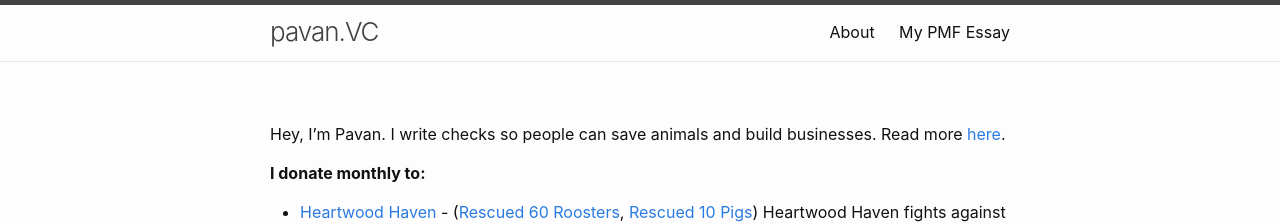
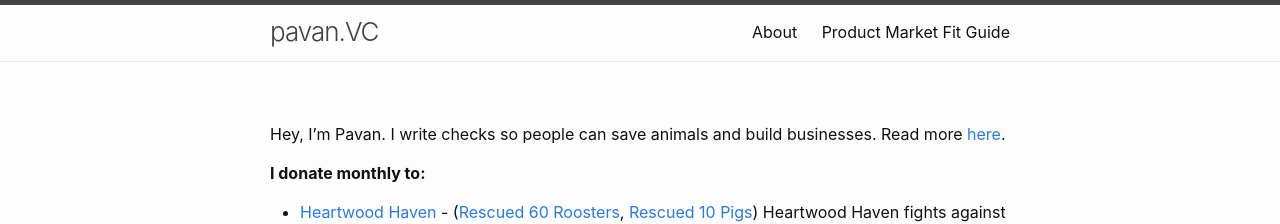
Before and after one commit to katpavan/katpavan.github.io, a Jekyll site: the page built from index.md, in a window 1280 px wide. Shown: the top 224 px of the page. Built offline with Jekyll 4.4.1, drawn with Linux system fonts in a browser that asks for light colours.

Commit message:
Update header.html

```diff
--- a/_includes/header.html
+++ b/_includes/header.html
@@ -22,7 +22,7 @@
             {%- assign my_page = site.pages | where: "path", path | first -%}
             {%- if my_page.title -%}
             <a class="page-link" href="{{ my_page.url | relative_url }}">{{ my_page.title | escape }}</a>
-            <a class="page-link" href="https://docs.google.com/document/d/1iE3kNBytYh9pcY6uK8mXf6rulTVN9uSuIdSIa7AiUNQ/edit?usp=sharing" target="_blank">My PMF Essay</a>
+            <a class="page-link" href="https://docs.google.com/document/d/1iE3kNBytYh9pcY6uK8mXf6rulTVN9uSuIdSIa7AiUNQ/edit?usp=sharing" target="_blank">Product Market Fit Guide</a>
             {%- endif -%}
           {%- endfor -%}
         </div>
```
